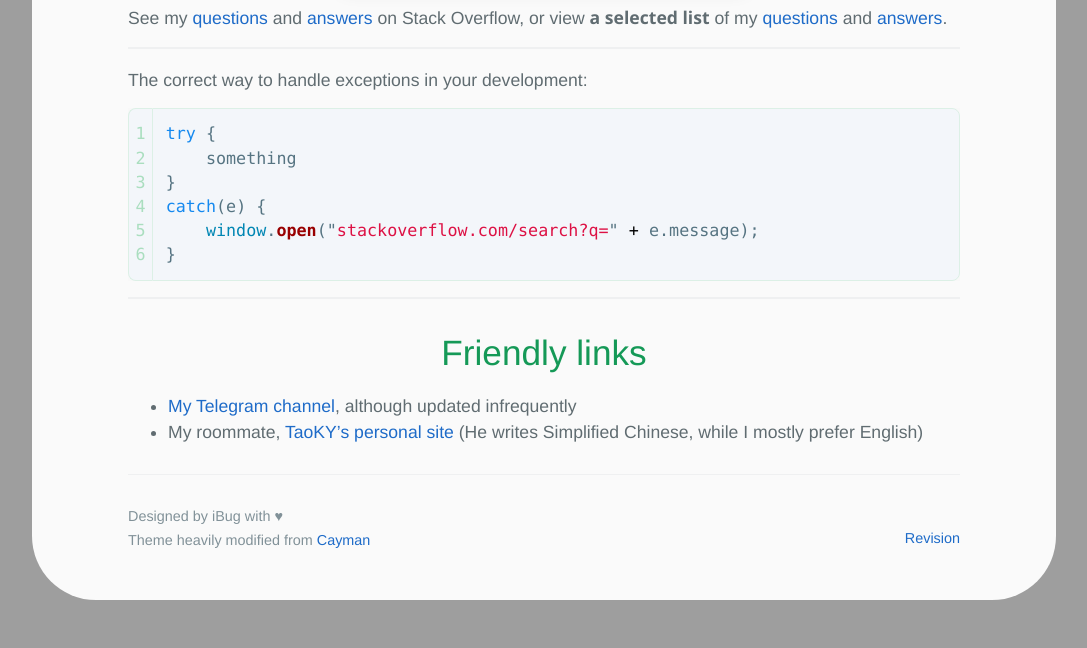
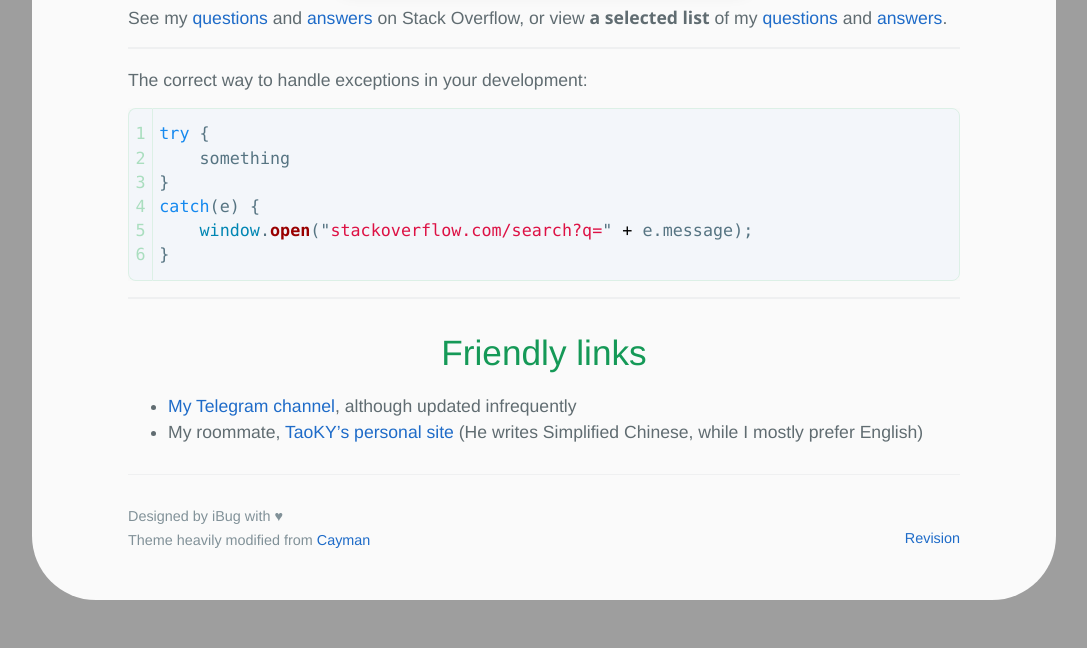
Before and after one commit to iBug/iBug-source, a Jekyll site: the page built from index.md, in a window 1280 px wide. Shown: the part 1309-1957 px from the top of the page, without its empty margins (96-1183 px from the left). Built offline with Jekyll 4.4.1, drawn with Linux system fonts in a browser that asks for light colours; some web fonts are replaced.

Commit message:
less padding after line numbers

```diff
--- a/_sass/main-content.scss
+++ b/_sass/main-content.scss
@@ -258,6 +258,7 @@
 		width: 100%;
 
 		pre {
+			padding-left: 0.4rem;
 			border-top-left-radius: 0;
 			border-bottom-left-radius: 0;
 			border-left-width: 0.5px;
```
